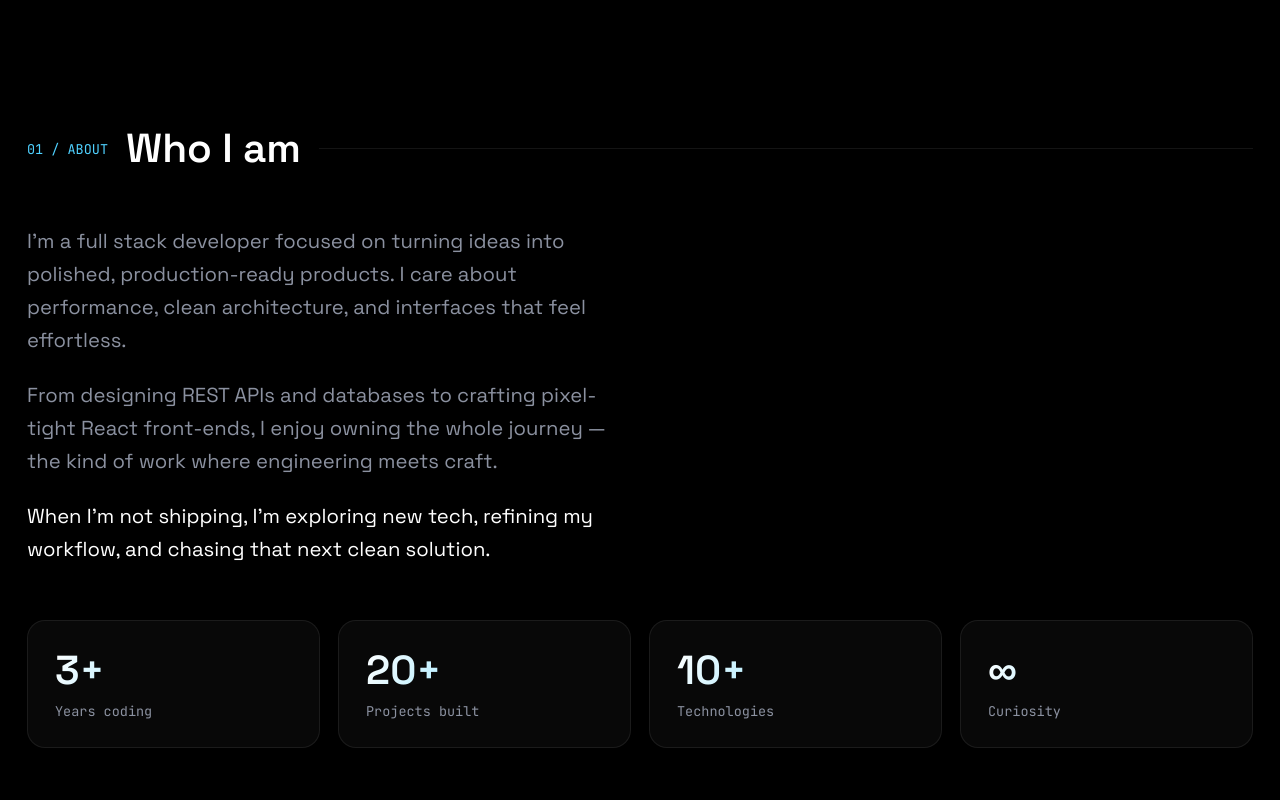
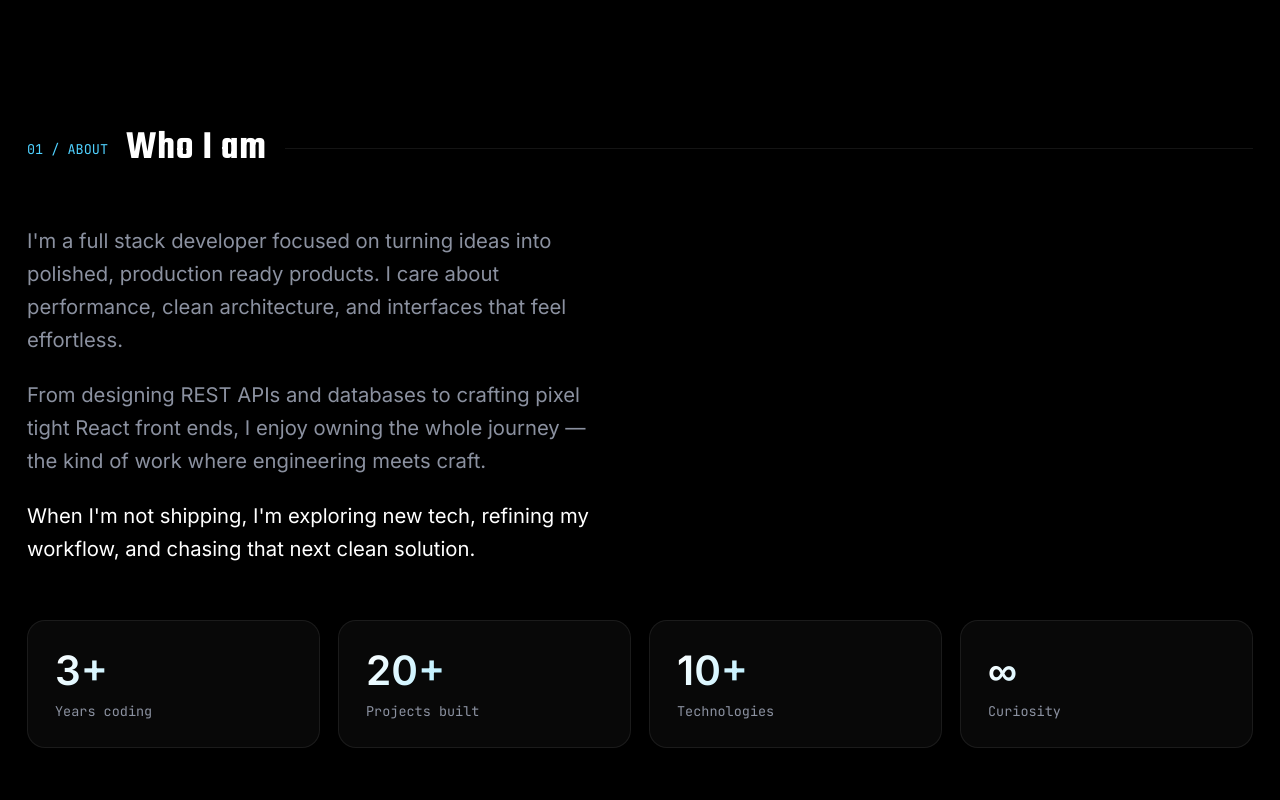
Before and after one commit to rafiahmedrifatt/personal-protfolio, a React (Vite) app: page / in a window 1280 px wide. Shown: the part 800-1600 px from the top of the page. Built offline with nearby package versions, Linux system fonts and the light colour scheme.

Commit message:
Update font styles and improve layout in various components

```diff
--- a/index.html
+++ b/index.html
@@ -50,8 +50,9 @@
 
   <!-- Font Loading Strategy -->
   <link rel="preload" as="style"
-    href="https://fonts.googleapis.com/css2?family=Inter:wght@400;500;600;700&display=swap">
-  <link rel="stylesheet" href="https://fonts.googleapis.com/css2?family=Inter:wght@400;500;600;700&display=swap">
+    href="https://fonts.googleapis.com/css2?family=Inter:wght@400;500;600;700&family=Teko:wght@400;500;600;700&display=swap">
+  <link rel="stylesheet"
+    href="https://fonts.googleapis.com/css2?family=Inter:wght@400;500;600;700&family=Teko:wght@400;500;600;700&display=swap">
 </head>
 
 <body>
--- a/src/Components/AboutSection.jsx
+++ b/src/Components/AboutSection.jsx
@@ -1,4 +1,5 @@
 import React from 'react';
+// eslint-disable-next-line no-unused-vars
 import { motion } from 'framer-motion';
 
 const stats = [
@@ -32,12 +33,12 @@ const AboutSection = () => {
                         <div className="space-y-5 text-[var(--text-dim)] text-base md:text-lg leading-relaxed">
                             <p>
                                 I&apos;m a full stack developer focused on turning ideas into
-                                polished, production-ready products. I care about performance,
+                                polished, production ready products. I care about performance,
                                 clean architecture, and interfaces that feel effortless.
                             </p>
                             <p>
-                                From designing REST APIs and databases to crafting pixel-tight
-                                React front-ends, I enjoy owning the whole journey — the kind of
+                                From designing REST APIs and databases to crafting pixel tight
+                                React front ends, I enjoy owning the whole journey — the kind of
                                 work where engineering meets craft.
                             </p>
                             <p className="text-white">
--- a/src/Components/ContactSection.jsx
+++ b/src/Components/ContactSection.jsx
@@ -1,4 +1,5 @@
 import React from 'react';
+// eslint-disable-next-line no-unused-vars
 import { motion } from 'framer-motion';
 
 const socials = [
--- a/src/Components/Footer.jsx
+++ b/src/Components/Footer.jsx
@@ -6,7 +6,7 @@ const Footer = () => {
             <div className="max-w-6xl mx-auto flex flex-col md:flex-row items-center justify-between gap-4 font-mono text-xs text-[var(--text-dim)]">
                 <span className="flex items-center gap-2">
                     <span className="w-1.5 h-1.5 rounded-full bg-[var(--accent)] shadow-[0_0_8px_var(--accent)]" />
-                    Rafi Ahmed Rifat — Full Stack Developer
+                    Rafi Ahmed Rifat <span className='text-[var(--accent)]'>Full Stack Developer</span>
                 </span>
                 <span>© {new Date().getFullYear()} · Built with React &amp; Tailwind</span>
             </div>
--- a/src/index.css
+++ b/src/index.css
@@ -1,4 +1,4 @@
-@import url("https://fonts.googleapis.com/css2?family=Space+Grotesk:wght@300;400;500;600;700&family=JetBrains+Mono:wght@400;500;600&display=swap");
+@import url("https://fonts.googleapis.com/css2?family=Inter:wght@300;400;500;600;700&family=Teko:wght@400;500;600;700&family=JetBrains+Mono:wght@400;500;600&display=swap");
 
 @import "tailwindcss";
 
@@ -40,9 +40,19 @@ body {
   padding: 0;
   background-color: var(--bg);
   color: var(--text);
-  font-family: "Space Grotesk", sans-serif;
+  font-family: "Inter", sans-serif;
   overflow-x: hidden;
   -webkit-font-smoothing: antialiased;
+}
+
+h1,
+h2,
+h3,
+h4,
+h5,
+h6 {
+  font-family: "Teko", sans-serif;
+  letter-spacing: 0.02em;
 }
 
 .font-mono {
```
Lines whose indentation alone changed are shown as unchanged.
